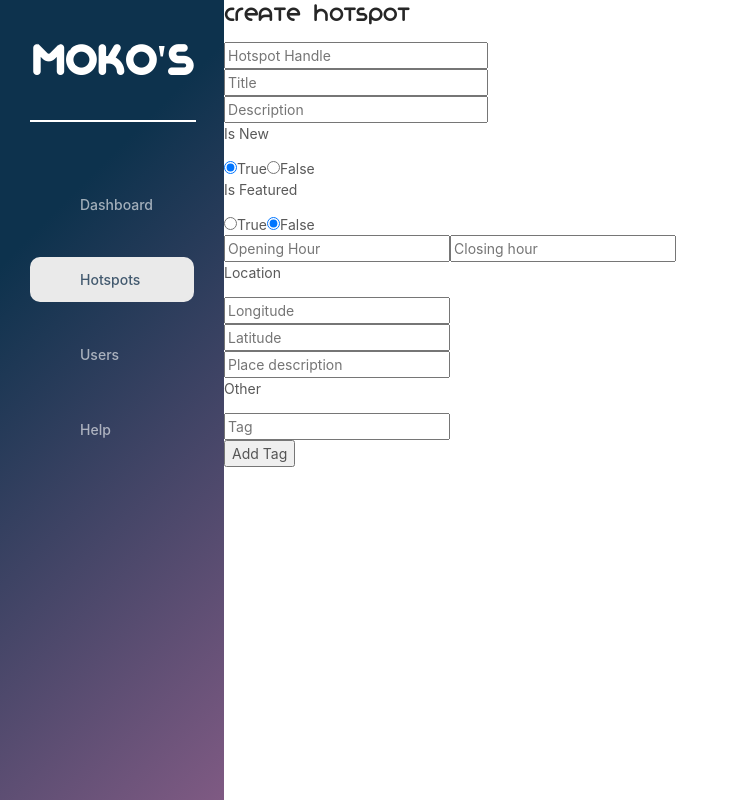
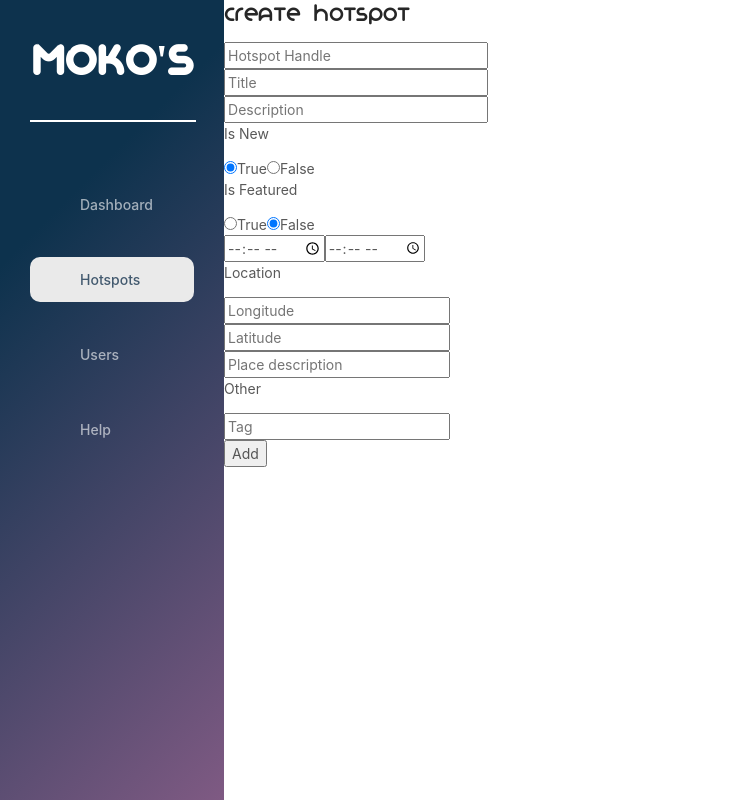
Before and after one commit to mokos-repo/mokos-dashboard, a React (Create React App) app: page /hotspots/create in a window 1280 px wide. Shown: the whole page, without its empty margins (0-739 px from the left). Built offline with nearby package versions, Linux system fonts and the light colour scheme; no server answers.

Commit message:
(fix) inputs properly fixed

```diff
--- a/src/screens/CreateHotspot/index.jsx
+++ b/src/screens/CreateHotspot/index.jsx
@@ -6,12 +6,33 @@ const CreateHotspot = () => {
     const { value: hotspot_handle, bind: bindHotspotHandle } = useInput("");
     const { value: title, bind: bindTitle } = useInput("");
     const { value: description, bind: bindDescription } = useInput("");
-    const { value: is_new, bind: bindIsNew } = useInput(true);
-    const { value: is_featured, bind: bindIsFeatured } = useInput(false);
+    const { value: is_new, setValue: setIsNew } = useInput(true);
+    const { value: is_featured, setValue: setIsFeatured } = useInput(false);
     const { value: opening_hour, bind: bindOpeningHour } = useInput("");
     const { value: closing_hour, bind: bindClosingHour } = useInput("");
-    const [tags, setTag_number] = useState(0)
+    const [tags, setTags] = useState([{title: ""}])
 
+    // handle input change
+    const handleInputChange = (e, index) => {
+        const { name, value } = e.target;
+        const list = [...tags];
+        list[index][name] = value;
+        setTags(list);
+    };
+
+    // handle click event of the Remove button
+    const handleRemoveClick = index => {
+        const list = [...tags];
+        list.splice(index, 1);
+        setTags(list);
+    };
+
+    // handle click event of the Add button
+    const handleAddClick = () => {
+        setTags([...tags, { title: "" }]);
+    };
+
+    console.log(hotspot_handle, title, description, opening_hour, closing_hour, is_new, is_featured, tags)
 
     return (
         <div>
@@ -22,23 +43,23 @@ const CreateHotspot = () => {
                 <input placeholder = "Description" {...bindDescription} />
                 <div>
                     <p>Is New</p>
-                    <input placeholder = "New" type="radio" name = "new" checked={is_new} {...bindIsNew} value={true}/>
+                    <input placeholder = "New" type="radio" name = "new" checked={is_new} onChange={()=>setIsNew(true)}/>
                     <label>True</label>
-                    <input placeholder = "New" type="radio" name = "new" checked={!is_new} value={false}/>
+                    <input placeholder = "New" type="radio" name = "new" checked={!is_new} onChange={()=>setIsNew(false)}/>
                     <label>False</label>
                 </div>
                 <div>
                     <p>Is Featured</p>
 
-                    <input placeholder = "New" type="radio" name = "featured" checked={is_featured} {...bindIsFeatured} value={true}/>
+                    <input placeholder = "New" type="radio" name = "featured" checked={is_featured} onChange={()=>setIsFeatured(true)}/>
                     <label>True</label>
 
-                    <input placeholder = "New" type="radio" name = "featured" checked={!is_featured} {...bindIsFeatured} value={false}/>
+                    <input placeholder = "New" type="radio" name = "featured" checked={!is_featured} onChange={()=>setIsFeatured(false)}/>
                     <label>False</label>
                 </div>
                 <div style={{display: 'flex', flexDirection: 'row', width: '100%'}}>
-                    <input placeholder = "Opening Hour"/>
-                    <input placeholder = "Closing hour"/>
+                    <input placeholder = "Opening Hour" type="time" {...bindOpeningHour}/>
+                    <input placeholder = "Closing hour" type="time" {...bindClosingHour}/>
                 </div>
                 <div>
                     <p>Location</p>
@@ -49,9 +70,20 @@ const CreateHotspot = () => {
 
                 <div>
                     <p>Other</p>
-                    <input placeholder = "Tag"/>
-                    {}
-                    <button>Add Tag</button>
+                    {tags.map((x, i) => (
+                        <div>
+                            <input
+                                name="title"
+                                placeholder="Tag"
+                                value={x.title}
+                                onChange={e => handleInputChange(e, i)} />
+
+                            {tags.length !== 1 && <button
+                                className="mr10"
+                                onClick={() => handleRemoveClick(i)}>Remove</button>}
+                            {tags.length - 1 === i && <button onClick={handleAddClick}>Add</button>}
+                        </div>
+                    ))}
                 </div>
 
             </FormContainer>
```
